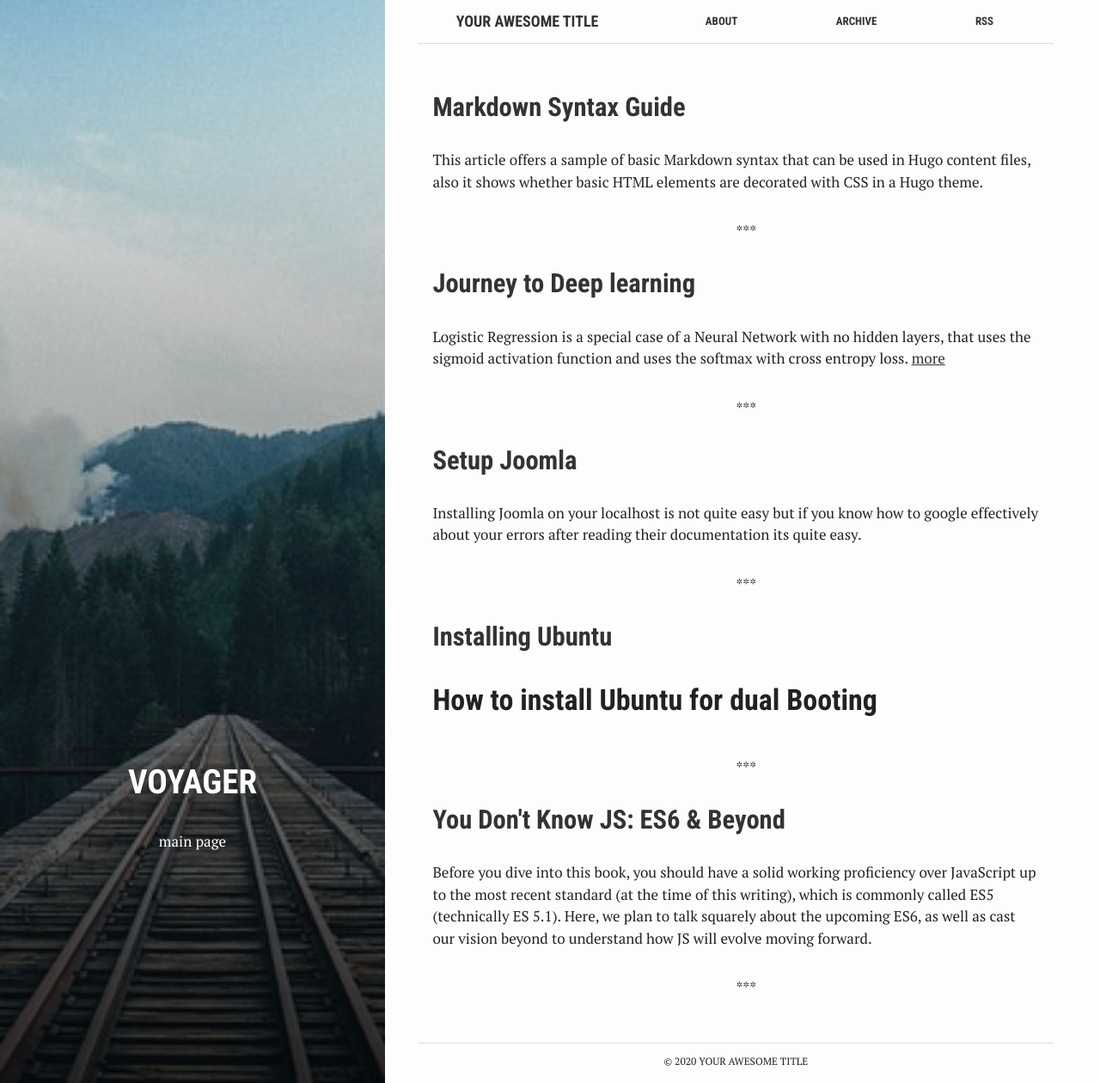
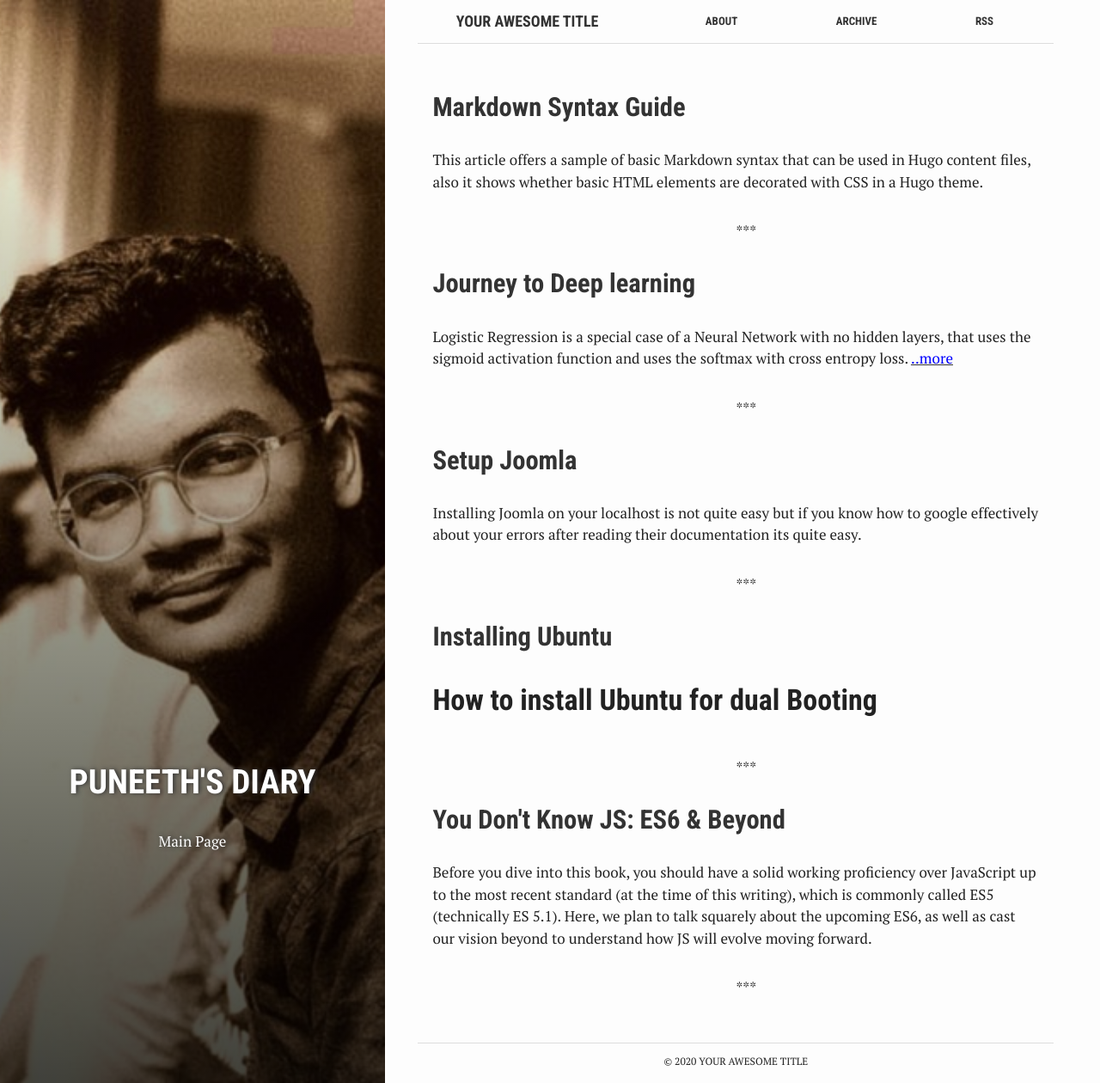
Before and after one commit to puneeth-chanda/puneeth-chanda.github.io, a Jekyll site: the page built from index.html, in a window 1280 px wide and 1260 px high. Shown: the whole window at 86% size. Built offline with Jekyll 4.4.1, drawn with Linux system fonts in a browser that asks for light colours.

Commit message:
fix link

```diff
--- a/index.html
+++ b/index.html
@@ -1,9 +1,9 @@
 ---
-bg: "rails.jpg"
+bg: "pp.jpg"
 layout: default
 crawlertitle: "Jekyll blog"
-title: "Voyager"
-summary: "main page"
+title: "Puneeth's Diary"
+summary: "Main Page"
 ---
 
 {% for post in site.posts limit: 5 %}
```
Also changed, not shown: _posts/2020-05-29-Journey to DL.md (+1 -1 lines), assets/images/3rd.png (renamed from pictures/3rd.png), assets/images/coustomised.png (renamed from pictures/coustomised.png), assets/images/partitions.png (renamed from pictures/partitions.png), assets/images/pp.jpg (renamed from pictures/pp.jpg), assets/images/pp.png (renamed from pictures/pp.png).
